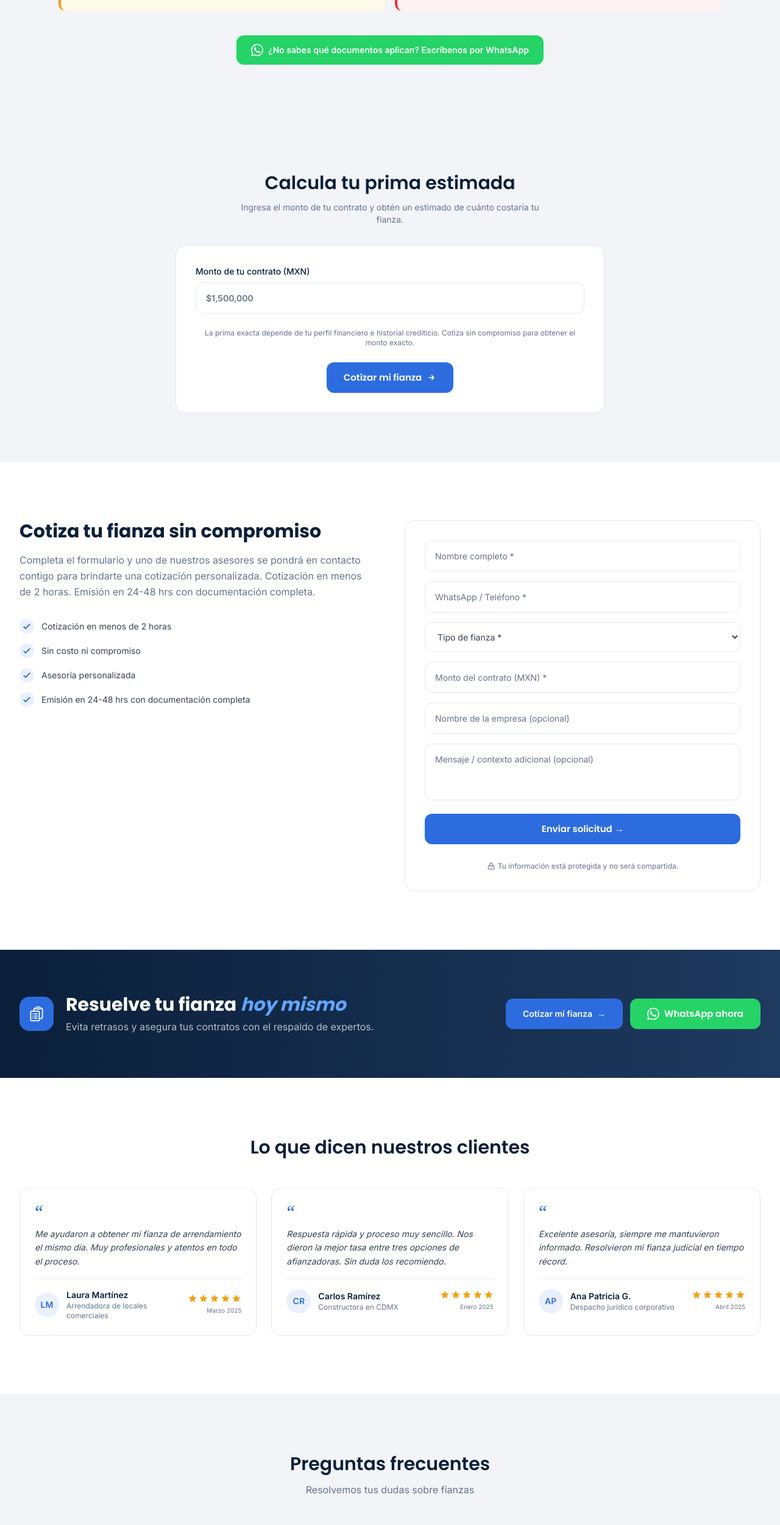
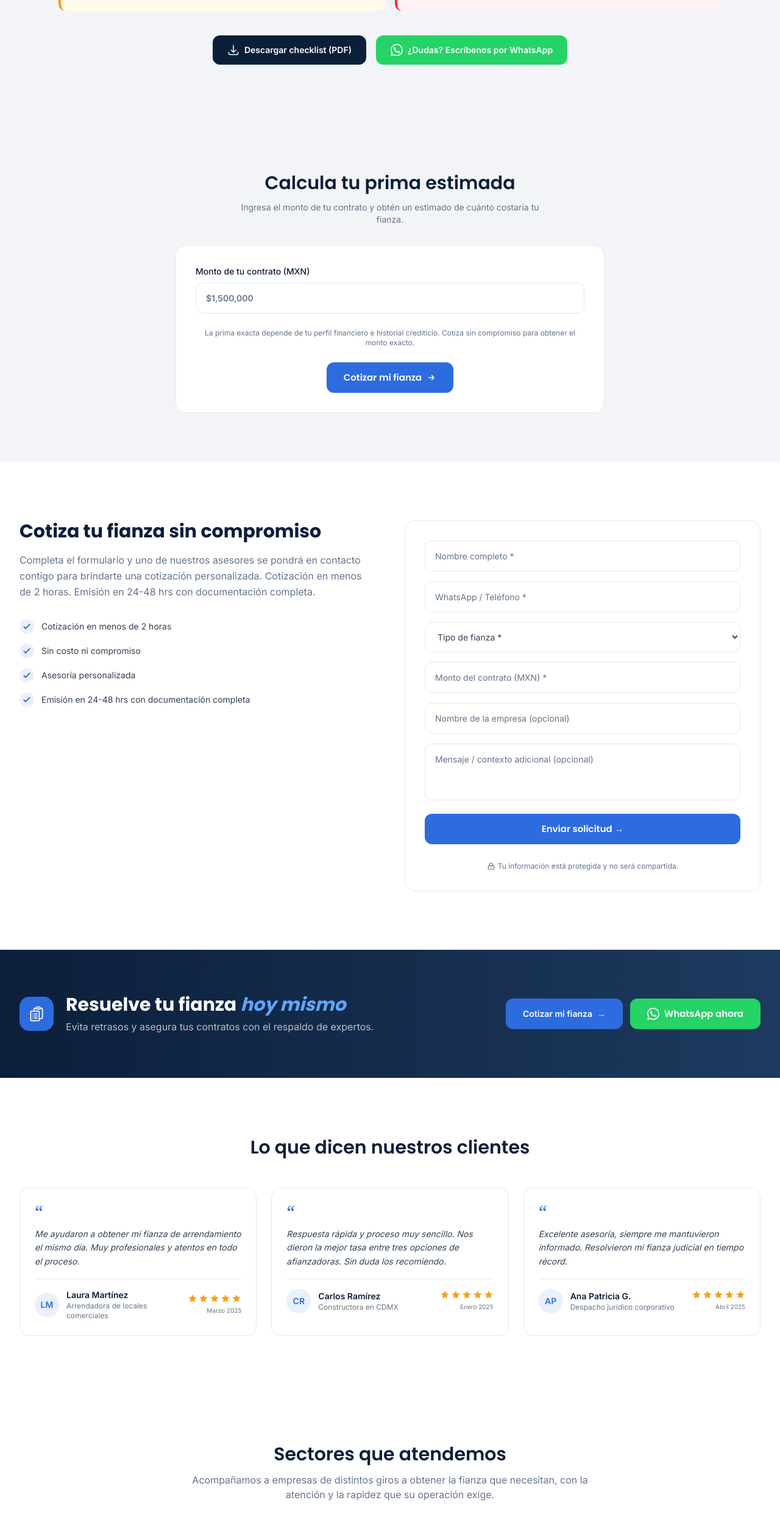
Before and after one commit to Miranda1108/fianzas, a Next.js app: page / in a window 1280 px wide. Shown: the part 3944-6444 px from the top of the page at 61% size. Built offline with nearby package versions, Linux system fonts and the light colour scheme.

Commit message:
feat(brief v3): seccion sectores que atendemos (E-4) + PDF descargable de documentos (E-5)

```diff
--- a/src/app/page.tsx
+++ b/src/app/page.tsx
@@ -7,6 +7,7 @@ import CalculadoraPrima from "@/components/CalculadoraPrima";
 import LeadFormSection from "@/components/LeadFormSection";
 import CTABanner from "@/components/UrgencySection";
 import TestimonialsSection from "@/components/TestimonialsSection";
+import SectoresSection from "@/components/SectoresSection";
 import FAQSection from "@/components/FAQSection";
 import PartnersSection from "@/components/PartnersSection";
 
@@ -22,6 +23,7 @@ export default function Home() {
       <LeadFormSection />
       <CTABanner />
       <TestimonialsSection />
+      <SectoresSection />
       <FAQSection />
       <PartnersSection />
     </>
--- a/src/components/DocumentosSection.tsx
+++ b/src/components/DocumentosSection.tsx
@@ -198,7 +198,17 @@ export default function DocumentosSection() {
           </div>
         </div>
 
-        <div className="text-center mt-10 reveal">
+        <div className="flex flex-col sm:flex-row items-center justify-center gap-4 mt-10 reveal">
+          <a
+            href="/Fianzify_Checklist_Documentos_PersonaMoral.pdf"
+            download
+            className="inline-flex items-center justify-center gap-2 bg-navy hover:bg-navy-mid text-white font-[var(--font-heading)] font-semibold rounded-xl px-6 py-3.5 text-sm transition-all"
+          >
+            <svg className="w-5 h-5" fill="none" viewBox="0 0 24 24" stroke="currentColor" strokeWidth={1.8}>
+              <path strokeLinecap="round" strokeLinejoin="round" d="M3 16.5v2.25A2.25 2.25 0 0 0 5.25 21h13.5A2.25 2.25 0 0 0 21 18.75V16.5M16.5 12 12 16.5m0 0L7.5 12m4.5 4.5V3" />
+            </svg>
+            Descargar checklist (PDF)
+          </a>
           <a
             href={WHATSAPP_DOCS}
             target="_blank"
@@ -208,7 +218,7 @@ export default function DocumentosSection() {
             <svg className="w-5 h-5" fill="currentColor" viewBox="0 0 24 24">
               <path d="M17.472 14.382c-.297-.149-1.758-.867-2.03-.967-.273-.099-.471-.148-.67.15-.197.297-.767.966-.94 1.164-.173.199-.347.223-.644.075-.297-.15-1.255-.463-2.39-1.475-.883-.788-1.48-1.761-1.653-2.059-.173-.297-.018-.458.13-.606.134-.133.298-.347.446-.52.149-.174.198-.298.298-.497.099-.198.05-.371-.025-.52-.075-.149-.669-1.612-.916-2.207-.242-.579-.487-.5-.669-.51-.173-.008-.371-.01-.57-.01-.198 0-.52.074-.792.372-.272.297-1.04 1.016-1.04 2.479 0 1.462 1.065 2.875 1.213 3.074.149.198 2.096 3.2 5.077 4.487.709.306 1.262.489 1.694.625.712.227 1.36.195 1.871.118.571-.085 1.758-.719 2.006-1.413.248-.694.248-1.289.173-1.413-.074-.124-.272-.198-.57-.347m-5.421 7.403h-.004a9.87 9.87 0 01-5.031-1.378l-.361-.214-3.741.982.998-3.648-.235-.374a9.86 9.86 0 01-1.51-5.26c.001-5.45 4.436-9.884 9.888-9.884 2.64 0 5.122 1.03 6.988 2.898a9.825 9.825 0 012.893 6.994c-.003 5.45-4.437 9.884-9.885 9.884m8.413-18.297A11.815 11.815 0 0012.05 0C5.495 0 .16 5.335.157 11.892c0 2.096.547 4.142 1.588 5.945L.057 24l6.305-1.654a11.882 11.882 0 005.683 1.448h.005c6.554 0 11.89-5.335 11.893-11.893a11.821 11.821 0 00-3.48-8.413z" />
             </svg>
-            ¿No sabes qué documentos aplican? Escríbenos por WhatsApp
+            ¿Dudas? Escríbenos por WhatsApp
           </a>
         </div>
       </div>
--- /dev/null
+++ b/src/components/SectoresSection.tsx
@@ -0,0 +1,95 @@
+const SECTORES = [
+  {
+    nombre: "Construcción y obra",
+    desc: "Contratistas de obra pública y privada",
+    icon: (
+      <svg className="w-7 h-7" fill="none" viewBox="0 0 24 24" stroke="currentColor" strokeWidth={1.5}>
+        <path strokeLinecap="round" strokeLinejoin="round" d="M11.42 15.17 17.25 21A2.652 2.652 0 0 0 21 17.25l-5.877-5.877M11.42 15.17l2.496-3.03c.317-.384.74-.626 1.208-.766M11.42 15.17l-4.655 5.653a2.548 2.548 0 1 1-3.586-3.586l6.837-5.63m5.108-.233c.55-.164 1.163-.188 1.743-.14a4.5 4.5 0 0 0 4.486-6.336l-3.276 3.277a3.004 3.004 0 0 1-2.25-2.25l3.276-3.276a4.5 4.5 0 0 0-6.336 4.486c.091 1.076-.071 2.264-.904 2.95l-.102.085m-1.745 1.437L5.909 7.5H4.5L2.25 3.75l1.5-1.5L7.5 4.5v1.409l4.26 4.26m-1.745 1.437 1.745-1.437" />
+      </svg>
+    ),
+  },
+  {
+    nombre: "Proveedores de gobierno",
+    desc: "Empresas que participan en licitaciones",
+    icon: (
+      <svg className="w-7 h-7" fill="none" viewBox="0 0 24 24" stroke="currentColor" strokeWidth={1.5}>
+        <path strokeLinecap="round" strokeLinejoin="round" d="M3.75 21h16.5M4.5 3h15M5.25 3v18m13.5-18v18M9 6.75h1.5m-1.5 3h1.5m-1.5 3h1.5m3-6H15m-1.5 3H15m-1.5 3H15M9 21v-3.375c0-.621.504-1.125 1.125-1.125h3.75c.621 0 1.125.504 1.125 1.125V21" />
+      </svg>
+    ),
+  },
+  {
+    nombre: "Arrendamiento",
+    desc: "Arrendadores y administradores de inmuebles",
+    icon: (
+      <svg className="w-7 h-7" fill="none" viewBox="0 0 24 24" stroke="currentColor" strokeWidth={1.5}>
+        <path strokeLinecap="round" strokeLinejoin="round" d="m2.25 12 8.954-8.955c.44-.439 1.152-.439 1.591 0L21.75 12M4.5 9.75v10.125c0 .621.504 1.125 1.125 1.125H9.75v-4.875c0-.621.504-1.125 1.125-1.125h2.25c.621 0 1.125.504 1.125 1.125V21h4.125c.621 0 1.125-.504 1.125-1.125V9.75M8.25 21h8.25" />
+      </svg>
+    ),
+  },
+  {
+    nombre: "Sector legal",
+    desc: "Despachos y procesos judiciales",
+    icon: (
+      <svg className="w-7 h-7" fill="none" viewBox="0 0 24 24" stroke="currentColor" strokeWidth={1.5}>
+        <path strokeLinecap="round" strokeLinejoin="round" d="M12 3v17.25m0 0c-1.472 0-2.882.265-4.185.75M12 20.25c1.472 0 2.882.265 4.185.75M18.75 4.97A48.416 48.416 0 0 0 12 4.5c-2.291 0-4.545.16-6.75.47m13.5 0c1.01.143 2.01.317 3 .52m-3-.52 2.62 10.726c.122.499-.106 1.028-.589 1.202a5.988 5.988 0 0 1-2.031.352 5.988 5.988 0 0 1-2.031-.352c-.483-.174-.711-.703-.59-1.202L18.75 4.971Zm-16.5.52c.99-.203 1.99-.377 3-.52m0 0 2.62 10.726c.122.499-.106 1.028-.589 1.202a5.989 5.989 0 0 1-2.031.352 5.989 5.989 0 0 1-2.031-.352c-.483-.174-.711-.703-.59-1.202L5.25 4.971Z" />
+      </svg>
+    ),
+  },
+  {
+    nombre: "Industria y manufactura",
+    desc: "Empresas industriales y de suministro",
+    icon: (
+      <svg className="w-7 h-7" fill="none" viewBox="0 0 24 24" stroke="currentColor" strokeWidth={1.5}>
+        <path strokeLinecap="round" strokeLinejoin="round" d="M2.25 21h19.5m-18-18v18m10.5-18v18m6-13.5V21M6.75 6.75h.75m-.75 3h.75m-.75 3h.75m3-6h.75m-.75 3h.75m-.75 3h.75M6.75 21v-3.375c0-.621.504-1.125 1.125-1.125h2.25c.621 0 1.125.504 1.125 1.125V21M3 3h12m-.75 4.5H21a.75.75 0 0 1 .75.75v11.25" />
+      </svg>
+    ),
+  },
+  {
+    nombre: "Servicios profesionales",
+    desc: "Empresas de servicios y consultoría",
+    icon: (
+      <svg className="w-7 h-7" fill="none" viewBox="0 0 24 24" stroke="currentColor" strokeWidth={1.5}>
+        <path strokeLinecap="round" strokeLinejoin="round" d="M20.25 14.15v4.25c0 1.094-.787 2.036-1.872 2.18-2.087.277-4.216.42-6.378.42s-4.291-.143-6.378-.42c-1.085-.144-1.872-1.086-1.872-2.18v-4.25m16.5 0a2.18 2.18 0 0 0 .75-1.661V8.706c0-1.081-.768-2.015-1.837-2.175a48.114 48.114 0 0 0-3.413-.387m4.5 8.006c-.194.165-.42.295-.673.38A23.978 23.978 0 0 1 12 15.75c-2.648 0-5.195-.429-7.577-1.22a2.016 2.016 0 0 1-.673-.38m0 0A2.18 2.18 0 0 1 3 12.489V8.706c0-1.081.768-2.015 1.837-2.175a48.111 48.111 0 0 1 3.413-.387m7.5 0V5.25A2.25 2.25 0 0 0 13.5 3h-3a2.25 2.25 0 0 0-2.25 2.25v.894m7.5 0a48.667 48.667 0 0 0-7.5 0M12 12.75h.008v.008H12v-.008Z" />
+      </svg>
+    ),
+  },
+];
+
+export default function SectoresSection() {
+  return (
+    <section className="bg-white py-16 md:py-20">
+      <div className="max-w-6xl mx-auto px-4 sm:px-6 lg:px-8 reveal">
+        <div className="text-center mb-10">
+          <h2 className="font-[var(--font-heading)] font-semibold text-2xl md:text-3xl text-navy mb-3">
+            Sectores que atendemos
+          </h2>
+          <p className="text-gray-muted text-sm md:text-base max-w-2xl mx-auto">
+            Acompañamos a empresas de distintos giros a obtener la fianza que necesitan,
+            con la atención y la rapidez que su operación exige.
+          </p>
+        </div>
+
+        <div className="grid grid-cols-2 md:grid-cols-3 gap-4 md:gap-6 stagger-children">
+          {SECTORES.map((s) => (
+            <div
+              key={s.nombre}
+              className="card-clean p-6 flex flex-col items-center text-center"
+            >
+              <div className="w-14 h-14 rounded-2xl bg-brand/8 flex items-center justify-center text-brand mb-4">
+                {s.icon}
+              </div>
+              <h3 className="font-[var(--font-heading)] font-semibold text-base text-navy">
+                {s.nombre}
+              </h3>
+              <p className="text-gray-muted text-xs mt-1.5 leading-relaxed">{s.desc}</p>
+            </div>
+          ))}
+        </div>
+
+        <p className="text-center mt-10 text-sm text-navy font-medium">
+          <span className="text-brand font-bold">+500 empresas</span> han confiado en Fianzify para gestionar sus fianzas.
+        </p>
+      </div>
+    </section>
+  );
+}
```
Also changed, not shown: 1 other file (tests, documents, lock files or other folders).
